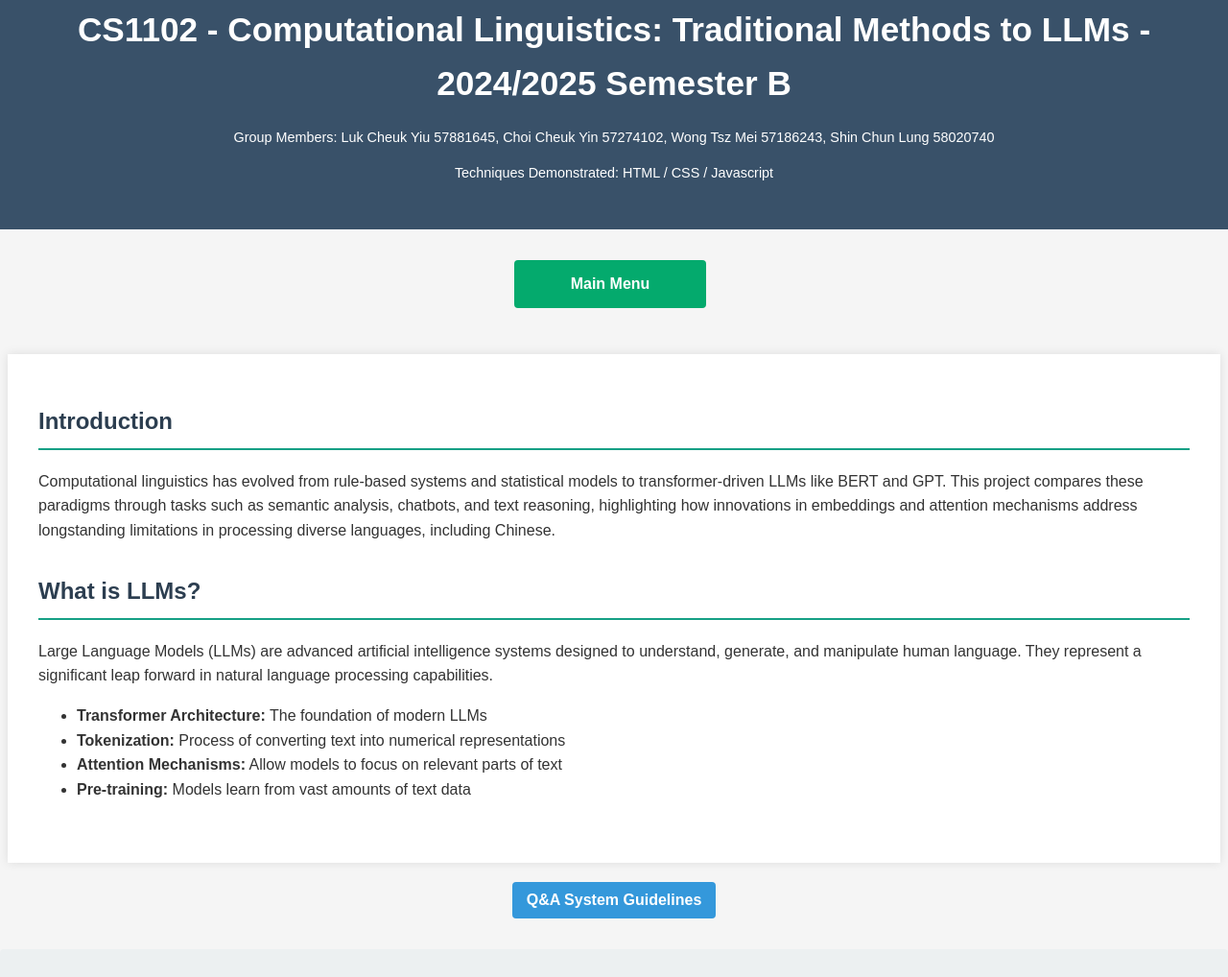
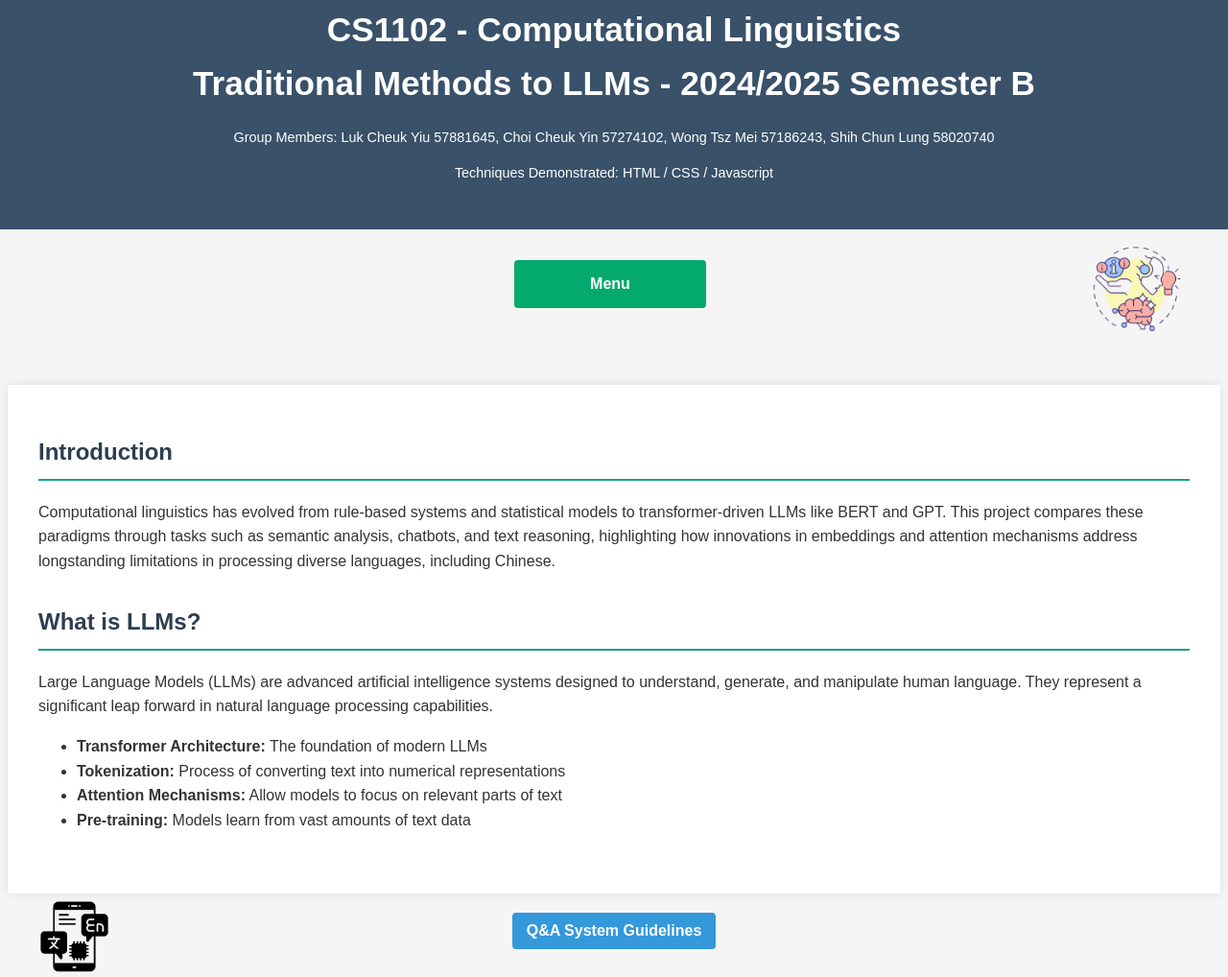
Before and after one commit to Yiuuuuuuuuu/Yiuuuuuuuuu.github.io, a plain HTML site: page index.html in a window 1280 px wide. Shown: the part 29-1047 px from the top of the page at 96% size. Drawn offline with Linux system fonts and the light colour scheme.

Commit message:
Update
1. logo
2.content
3.css

```diff
--- a/index.html
+++ b/index.html
@@ -9,23 +9,27 @@
 <body>
     <!-- Header with Topic Name -->
     <header>
-        <h1>CS1102 - Computational Linguistics: Traditional Methods to LLMs - 2024/2025 Semester B</h1>
+        <h1>CS1102 - Computational Linguistics</h1><h1>Traditional Methods to LLMs - 2024/2025 Semester B</h1>
         <div class="group-info">
-            <p>Group Members: Luk Cheuk Yiu 57881645, Choi Cheuk Yin 57274102, Wong Tsz Mei 57186243, Shin Chun Lung 58020740</p>
+            <p>Group Members: Luk Cheuk Yiu 57881645, Choi Cheuk Yin 57274102, Wong Tsz Mei 57186243, Shih Chun Lung 58020740</p>
             <p>Techniques Demonstrated: HTML / CSS / Javascript</p>
         </div>
     </header>
 
     <!-- Navigation Menu -->
+    <div class="nav-container">
         <nav class="dropdown">
-        <button class="dropbtn">Main Menu</button>
+            <button class="dropbtn">Menu</button>
             <div class="dropdown-content">
               <a href="index.html">Home</a>
               <a href="advantages.html">Advantage & Challenge</a>
-          <a href="transformation.html">Future Development & Conclusion</a>
+              <a href="transformation.html">Comparison & Transformation</a>
+              <a href="conclusion.html">Future Development & Conclusion</a>
               <a href="references.html">References</a>
             </div>
         </nav>
+        <img src="logo.png" alt="Logo" class="menulogo">
+    </div>
 
     <!-- Main Content -->
     <main>
@@ -47,7 +51,10 @@
     </main>
 
     <!-- Help Button -->
+    <div class="guide-container">
     <button id="guidelinesBtn">Q&A System Guidelines</button>
+    <img src="guidelogo.png" alt="GuideLogo" class="guidelogo"> <!-- Add your logo image here -->
+    </div>
 
     <!-- QA -->
     <div class="container">
--- a/styles/style.css
+++ b/styles/style.css
@@ -190,3 +190,31 @@ button:disabled {
 #guidelinesBtn:hover {
     background-color: #2980b9;
 }
+
+
+.nav-container {
+    position: relative;
+    width: 100%;
+    margin-bottom: 2rem;
+}
+.menulogo {
+    position: absolute;
+    right: 40px;
+    top: 30%;
+    transform: translateY(-50%);
+    height: 100px;
+}
+
+.guide-container {
+    position: relative;
+    width: 100%;
+    margin-bottom: 2rem;
+}
+
+.guidelogo {
+    position: absolute;
+    left: 40px;
+    top: 60%;
+    transform: translateY(-50%);
+    height: 80px;
+}
```
Also changed, not shown: advantages.html (+5 -2 lines), conclusion.html (+5 -2 lines), references.html (+8 -5 lines), transformation.html (+5 -2 lines), guidelogo.png (added), logo.png (added). Lines whose indentation alone changed are shown as unchanged.
